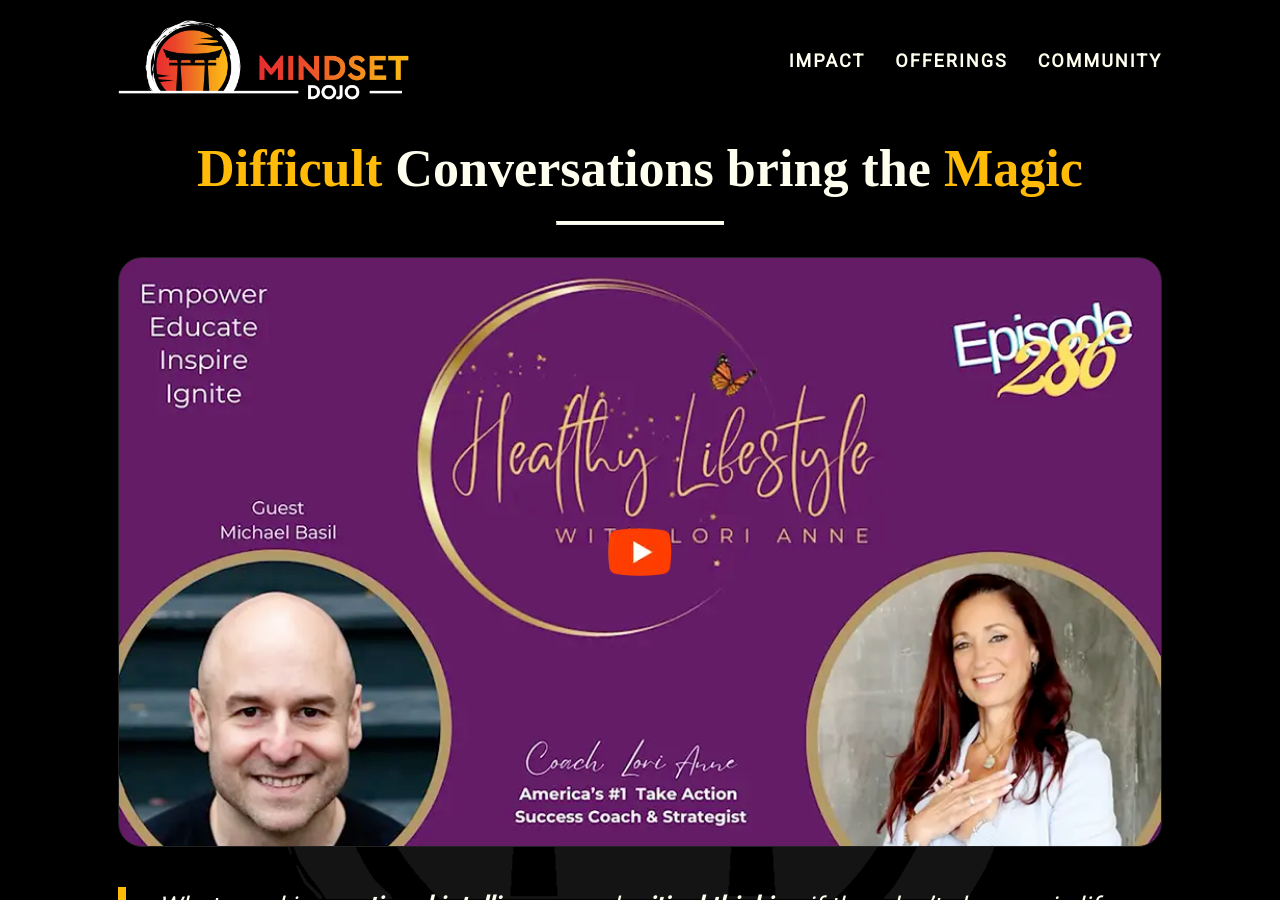
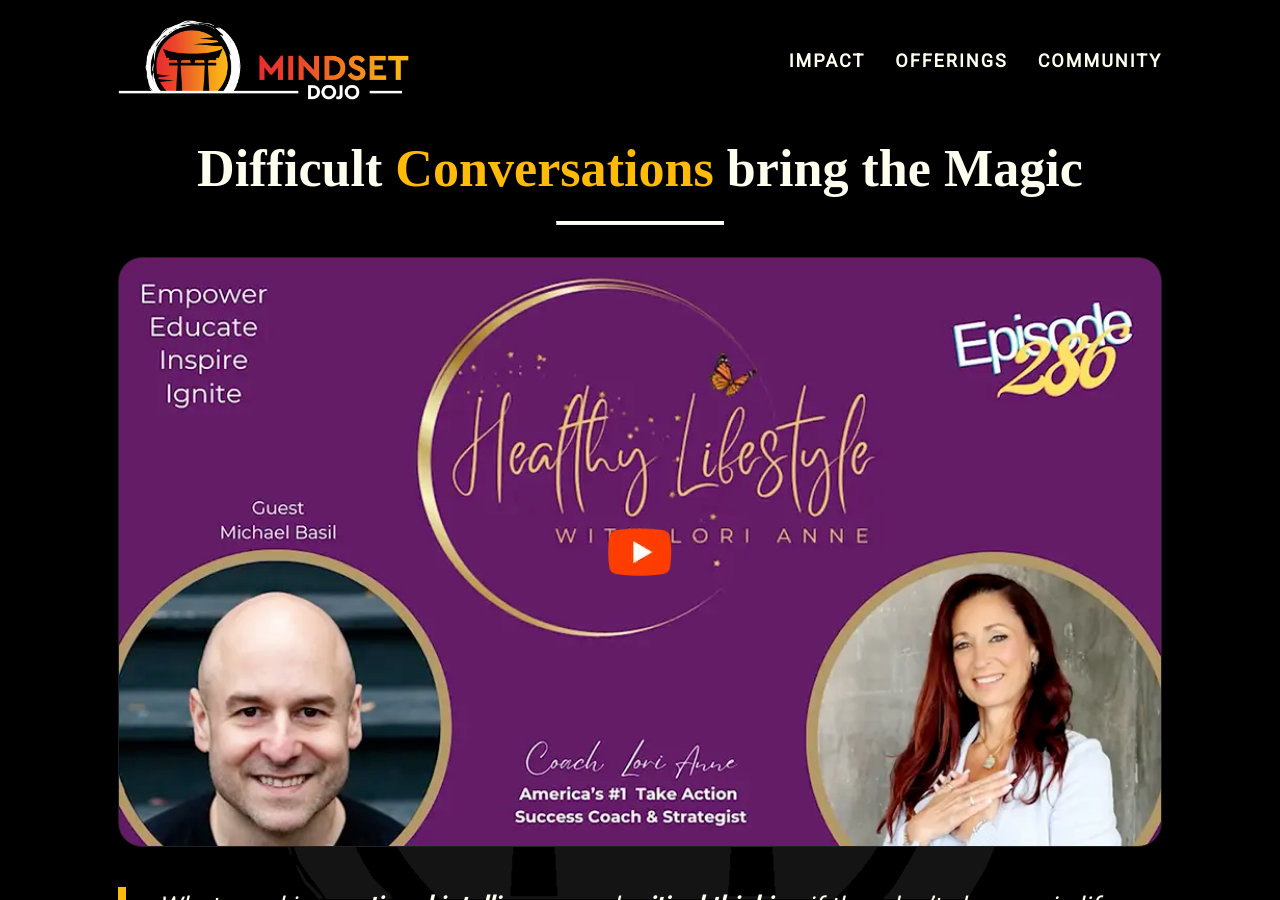
Before and after one commit to mindset-dojo/mindset-dojo.github.io, a Jekyll site: the page built from index.md, in a window 1280 px wide and 900 px high. Built offline with Jekyll 4.4.1, drawn with Linux system fonts in a browser that asks for light colours; some web fonts are replaced.

Commit message:
feat: Tagline Uplift

```diff
--- a/index.md
+++ b/index.md
@@ -5,7 +5,7 @@
 css_id: home
 ---
 <main aria-label="Content">
-    <h1><mark>Difficult</mark> Conversations bring the <mark>Magic</mark></h1>
+    <h1>Difficult <mark>Conversations</mark> bring the Magic</h1>
     <hr>
     <div class="md-youtube-player" data-id="YF8HEO1phWw" data-preview="intentional-insightful-conversation-preview.webp"></div>
     <blockquote>
```
